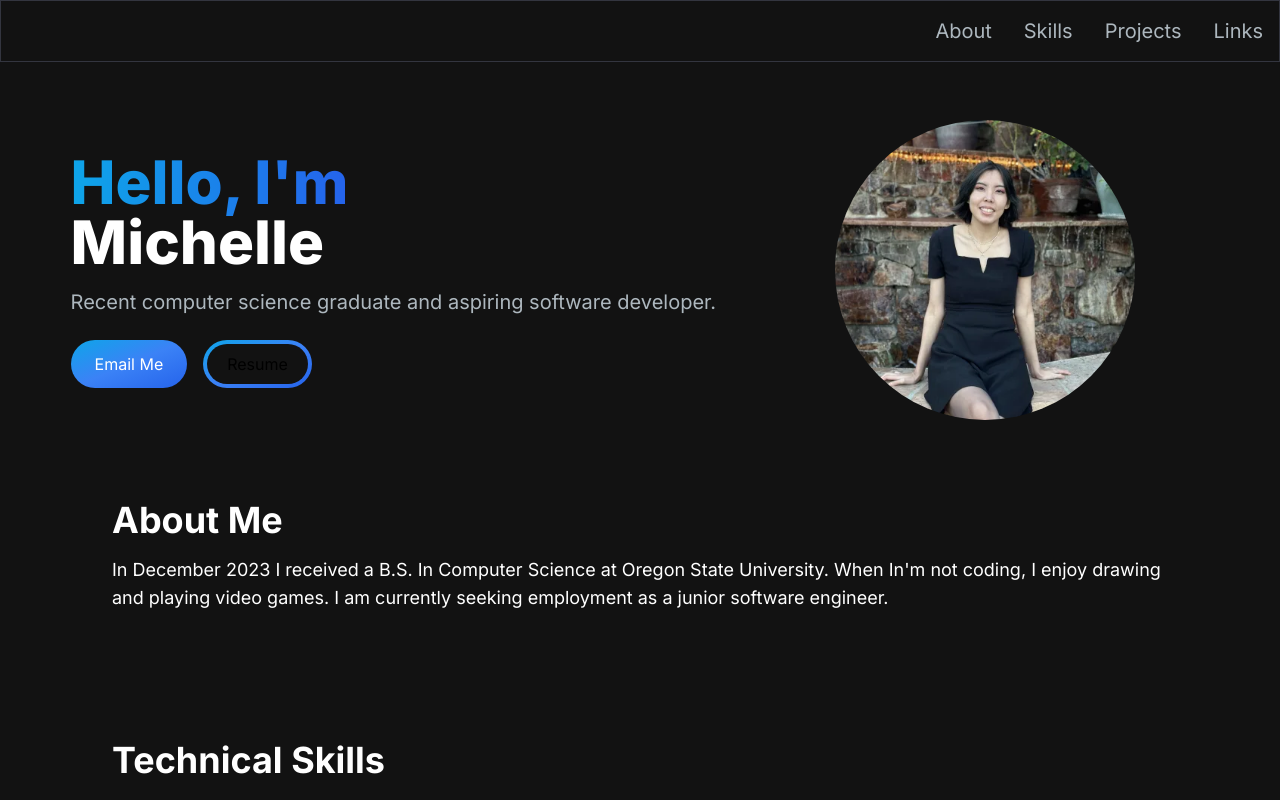
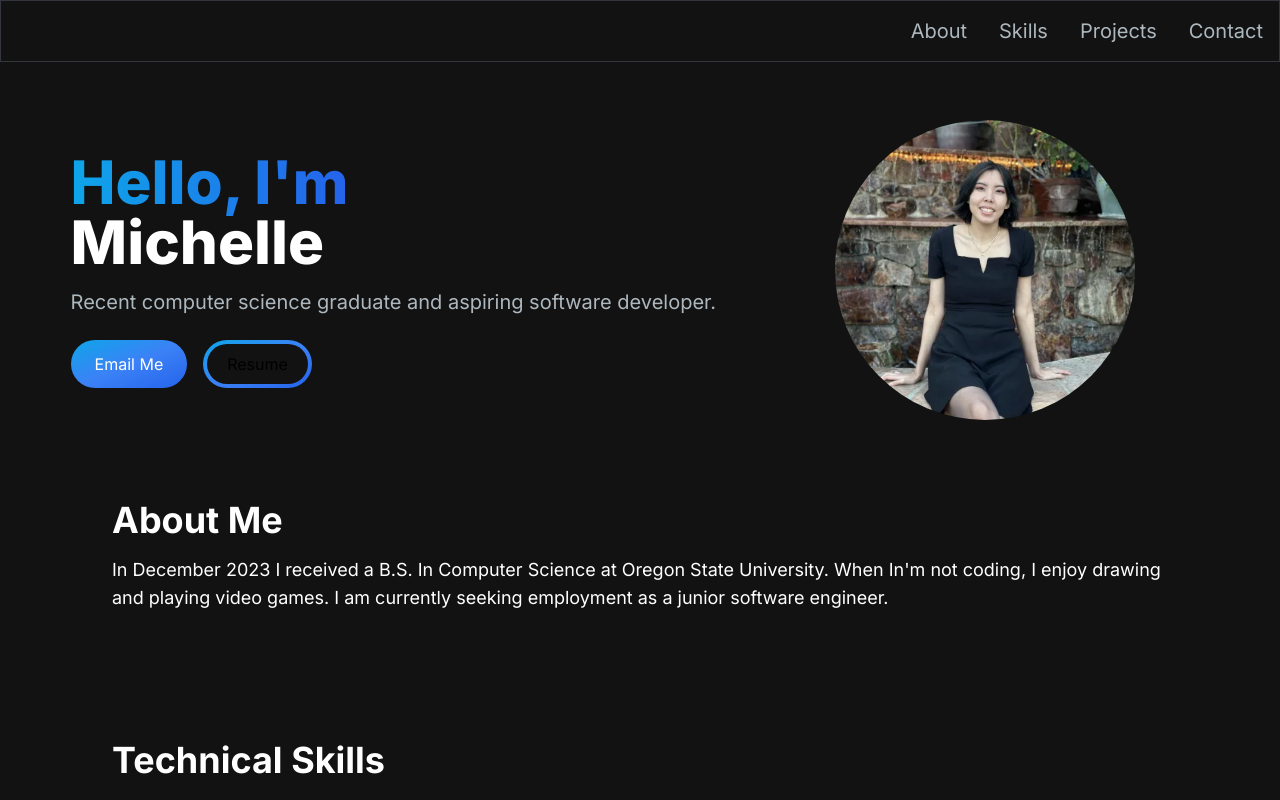
Before and after one commit to chengmic/portfolio-website, a Next.js app: page / in a window 1280 px wide. Shown: the top 800 px of the page. Built offline with nearby package versions, Linux system fonts and the light colour scheme.

Commit message:
update navbar

```diff
--- a/app/components/Navbar.jsx
+++ b/app/components/Navbar.jsx
@@ -22,7 +22,7 @@ const navLinks = [
     },
 
     {
-        title: "Links",
+        title: "Contact",
         path: "#contact",
     },
 ]
```
